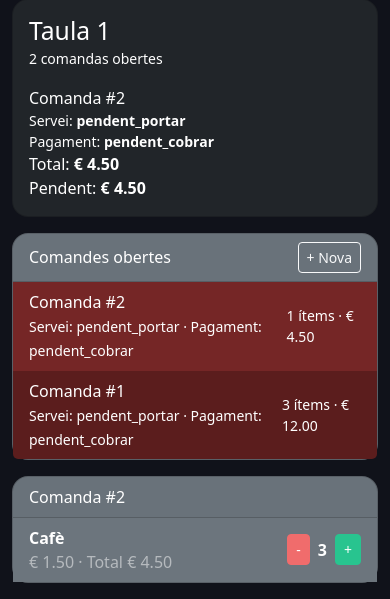
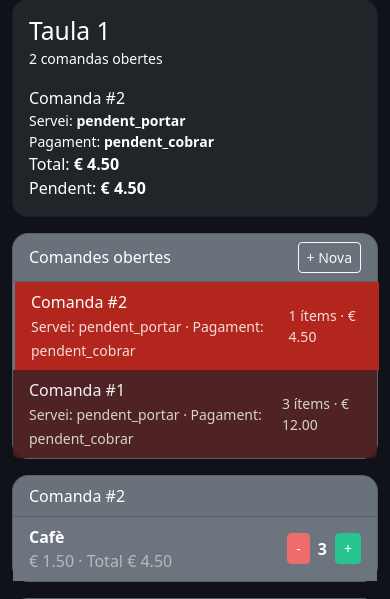
Before and after one commit to djmon666/BarQuina, a Flask app: page /mobile/tables/1 in a window 390 px wide. Shown: the part 127-726 px from the top of the page. Run offline with Flask 3, Linux system fonts and the light colour scheme; a user stored in the database is signed in; some libraries are stand-ins or nearby versions.

Commit message:
Afegida funcio per fer reset de comandes i canvis en els estils del mobil

```diff
--- a/app/blueprints/mobile/routes.py
+++ b/app/blueprints/mobile/routes.py
@@ -27,8 +27,9 @@ def _require_user() -> StaffUser | None:
 
 
 def _active_orders(table_id: int) -> list[Order]:
+    """Return orders that still requere servei at the table."""
     return (
-        Order.query.filter(Order.table_id == table_id, Order.payment_status != PaymentStatus.PAID)
+        Order.query.filter(Order.table_id == table_id, Order.fulfillment_status != FulfillmentStatus.SERVED)
         .order_by(Order.created_at.desc())
         .all()
     )
--- a/app/static/css/app.css
+++ b/app/static/css/app.css
@@ -55,3 +55,28 @@ body {
 .order-row-served {
     background-color: #e0f3e5 !important;
 }
+.mobile-order-card {
+    border: 0;
+    color: #fff;
+    transition: background-color 0.2s ease, transform 0.2s ease;
+}
+.mobile-order-card.mobile-order-pending {
+    background-color: #4c1a1a;
+}
+.mobile-order-card.mobile-order-pending.active {
+    background-color: #b3261e;
+    transform: translateX(2px);
+}
+.mobile-order-card.mobile-order-paid {
+    background-color: #6a4a00;
+}
+.mobile-order-card.mobile-order-paid.active {
+    background-color: #d97706;
+    transform: translateX(2px);
+}
+.mobile-order-card:not(.active) {
+    opacity: 0.9;
+}
+.mobile-order-card small {
+    color: rgba(255, 255, 255, 0.85);
+}
--- a/app/templates/mobile/order.html
+++ b/app/templates/mobile/order.html
@@ -32,8 +32,9 @@
             <div class="list-group list-group-flush">
                 {% for ord in orders %}
                 {% set active = selected_order and selected_order.id == ord.id %}
-                {% set state_class = 'order-item-delivered' if ord.fulfillment_status == fulfillment_status.SERVED else 'order-item-pending' %}
-                <a class="list-group-item list-group-item-action d-flex justify-content-between align-items-center {{ state_class }} {% if active %}active{% endif %}" href="{{ url_for('mobile.table_orders', table_id=table.id, order_id=ord.id) }}" aria-current="{{ 'true' if active else 'false' }}">
+                {% set is_paid = ord.payment_status == payment_status.PAID %}
+                {% set state_class = 'mobile-order-paid' if is_paid else 'mobile-order-pending' %}
+                <a class="list-group-item list-group-item-action d-flex justify-content-between align-items-center mobile-order-card {{ state_class }} {% if active %}active{% endif %}" href="{{ url_for('mobile.table_orders', table_id=table.id, order_id=ord.id) }}" aria-current="{{ 'true' if active else 'false' }}">
                     <div>
                         <div>Comanda #{{ ord.id }}</div>
                         <small>Servei: {{ ord.fulfillment_status.value }} · Pagament: {{ ord.payment_status.value }}</small>
```
Also changed, not shown: app/__init__.py (+16 -0 lines), barquina.db.
